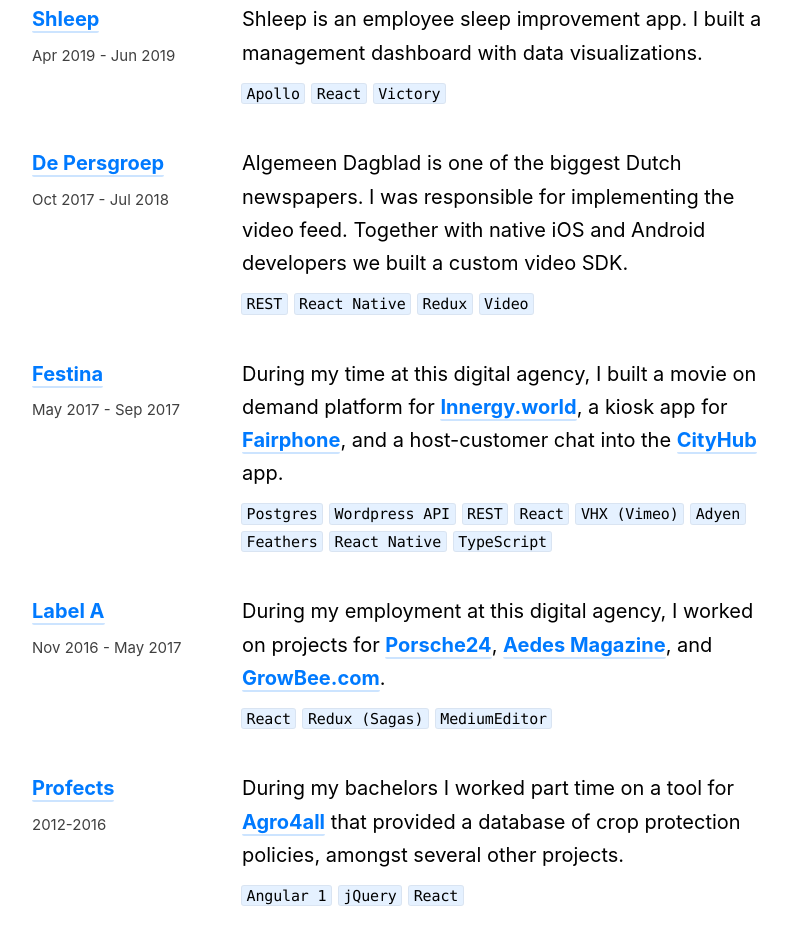
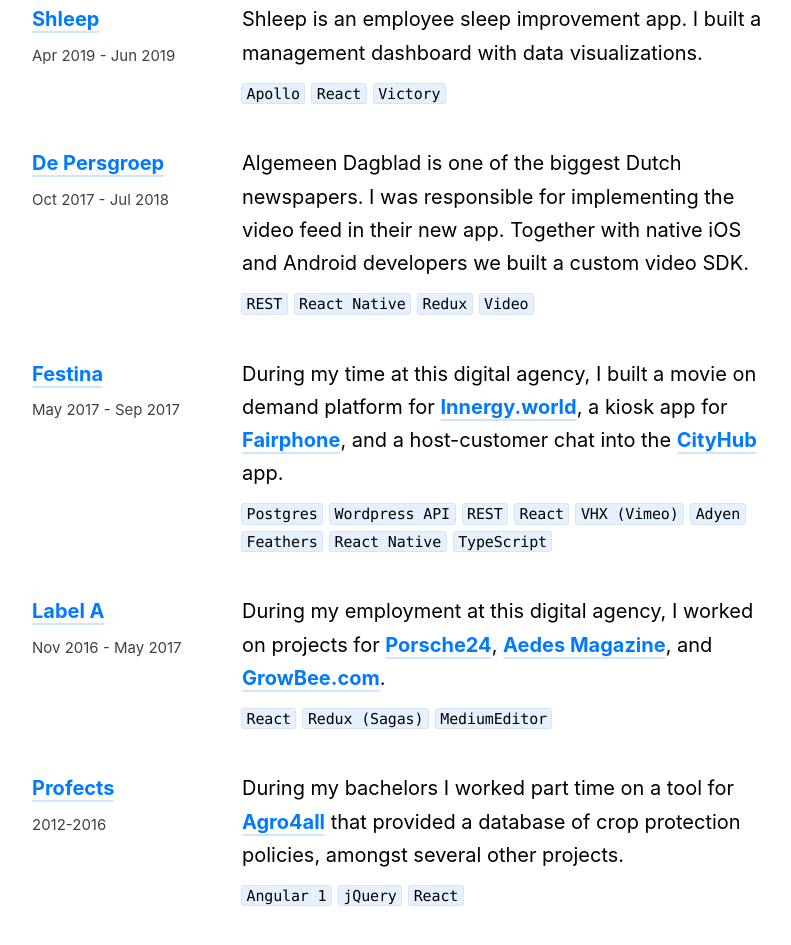
Before and after one commit to gersomvg/gersom.nl, a Gatsby site: page /work in a window 1280 px wide. Shown: the part 1120-2065 px from the top of the page, without its empty margins (233-1024 px from the left). Built offline with nearby package versions, Linux system fonts and the light colour scheme; Gatsby itself is replaced by a stand-in of ours.

Commit message:
Improved copy

```diff
--- a/src/mdx/portfolio.mdx
+++ b/src/mdx/portfolio.mdx
@@ -36,7 +36,7 @@
 
 <WorkEntry name="De Persgroep" href="https://www.ad.nl/home/maak-kennis-met-onze-nieuwe-app-vier-apps-in-een~ac63d7b2/" date="Oct 2017 - Jul 2018" tools={['REST', 'React Native', 'Redux', 'Video']}>
 
-Algemeen Dagblad is one of the biggest Dutch newspapers. I was responsible for implementing the video feed. Together with native iOS and Android developers we built a custom video SDK.
+Algemeen Dagblad is one of the biggest Dutch newspapers. I was responsible for implementing the video feed in their new app. Together with native iOS and Android developers we built a custom video SDK.
 
 </WorkEntry>
 
```
